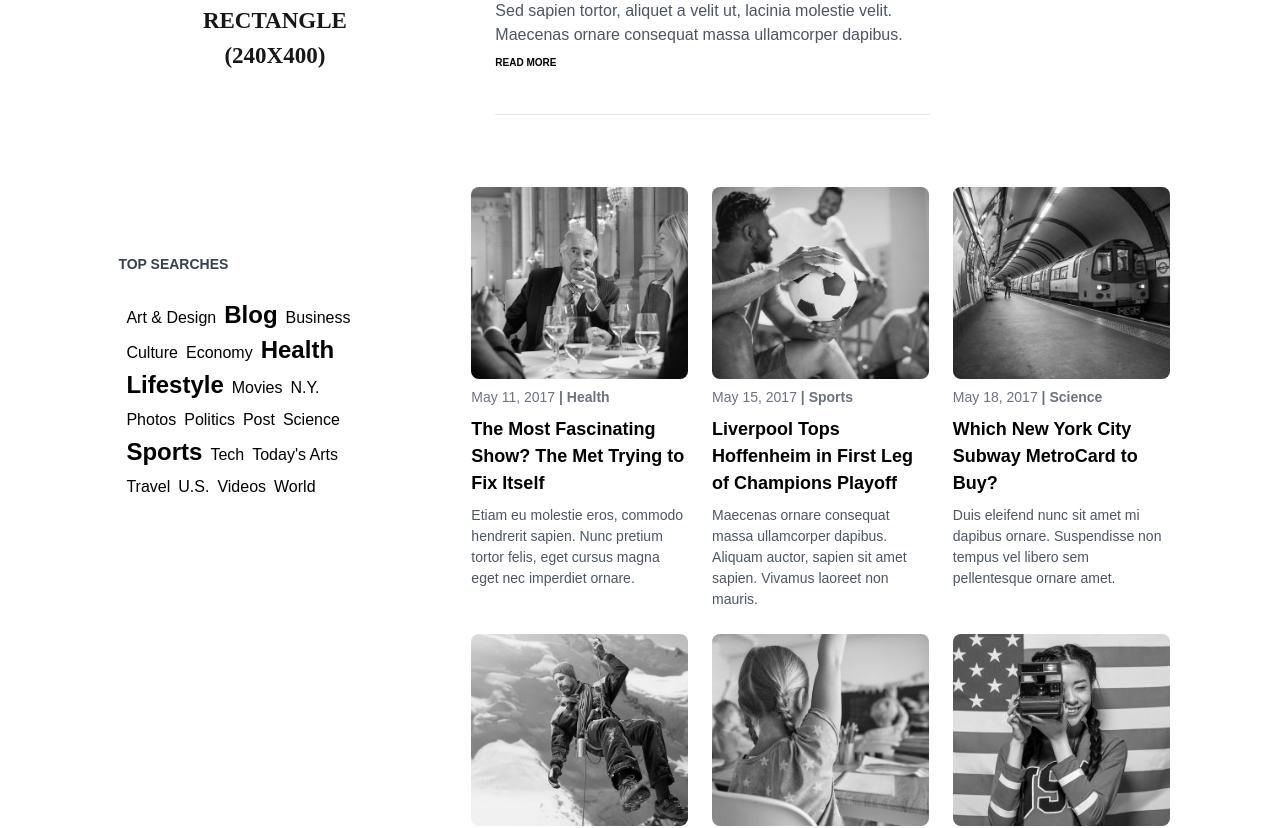
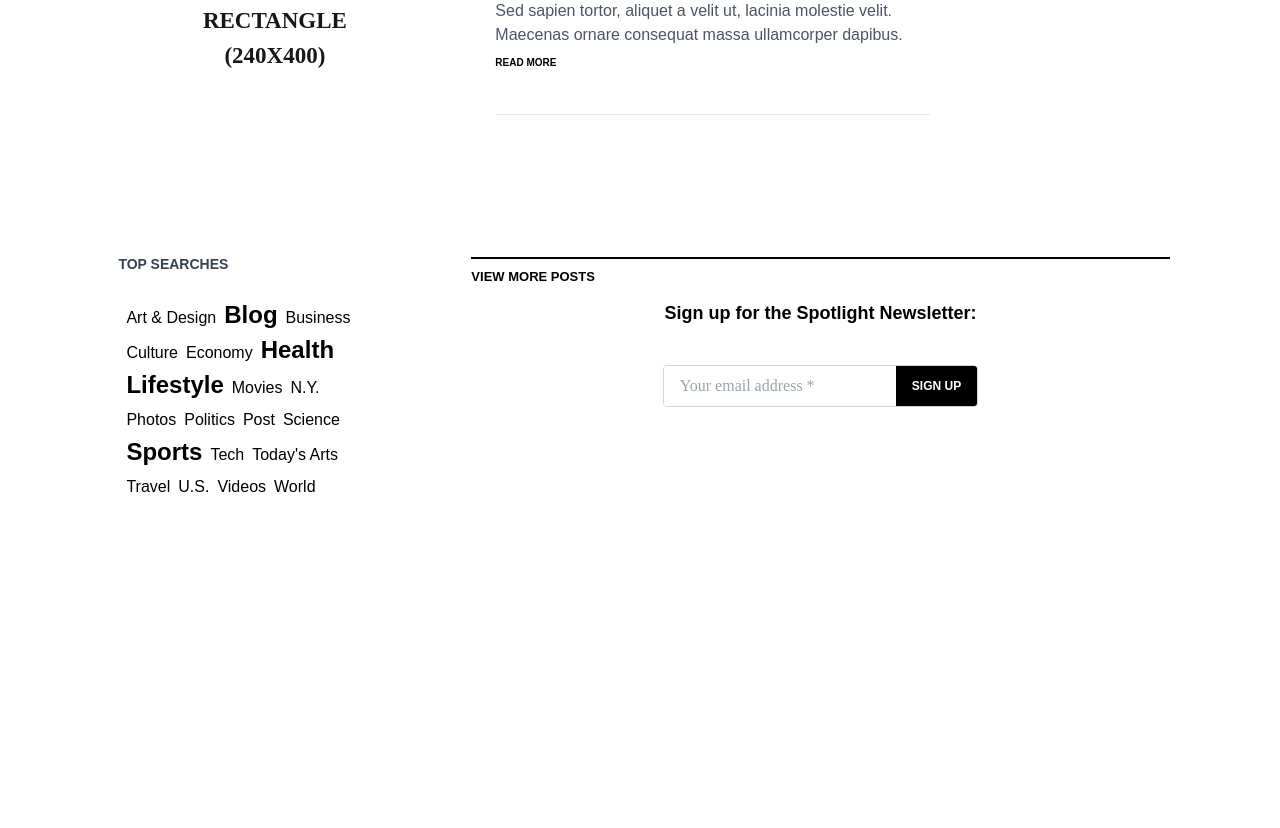
Before and after one commit to engruzairulhassan/newspaper-portfolio, a Next.js app: page /Home in a window 1280 px wide. Shown: the part 1140-1968 px from the top of the page. After the commit the page ends 1663 px from the top, so only its background shows below. Built offline with nearby package versions, Linux system fonts and the light colour scheme; a web font is replaced by a local one.

Commit message:
update some changing

```diff
--- a/src/components/FeaturedStories/page.jsx
+++ b/src/components/FeaturedStories/page.jsx
@@ -1,38 +1,45 @@
 import Image from "next/image";
-import { articles } from "../utils/const";
+import { allArticles } from "../utils/const";
 
-export default function FeaturedStories() {
+export default function FeaturedStories({activePage}) {
+  console.log("activePage ===>", activePage);
+    console.log("activePage in polictic ===>", activePage);
+
+    const imageSrcMap = {
+      politics: "/images/politics.jpg",
+      technology: "/images/technology.jpg",
+      sports: "/images/sports.jpg",
+      fashion: "/images/fashion.jpg",
+      food: "/images/food.jpg",
+      shortcodes: "/images/shortcodes.jpg",
+      postTypes: "/images/postTypes.jpg",
+    };
+
+    const activeCategories = [
+      "fashion",
+      "technology",
+      "politics",
+      "sports",
+      "food",
+      "shortcodes",
+      "postTypes",
+    ];
+
   return (
     <section className="max-w-6xl mx-auto py-12 px-4 text-black">
-      {/* <div
-        className="h-1 bg-black w-full"
-        style={{ border: "3px solid black" }}
-      ></div> */}
-      {/* <h2
-        className="text-2xl font-bold italic mb-6 text-left"
-        style={{ marginTop: "40px", fontFamily: "Playfair Display" }}
-      >
-        Featured Stories
-      </h2> */}
-      {/* <div className="mt-2 mb-8">
-        <hr className="border-t-2 border-[var(--primaryUpperNavbarLine)] border-b-0" />
-        <div style={{ height: "2px" }}></div>
-        <hr className="border-b border-[var(--primaryUpperNavbarLine)] border-t-0" />
-      </div> */}
 
-      <div
-        className="grid grid-cols-1 md:grid-cols-2 lg:grid-cols-3 gap-6"
-        // style={{ border: "1px solid black" }}
-      >
-        {articles.map((article, index) => (
+        {activeCategories.includes(activePage) && (
+          <div>
+            <div className="grid grid-cols-3 gap-4 mt-6">
+              {allArticles[activePage]?.map((article, index) => (
                 <div key={index} className="group text-left">
                   <div className="relative w-full h-48">
                     <Image
-                src={article.image}
-                alt={article.title}
-                layout="fill"
-                objectFit="cover"
-                className="rounded-lg"
+                      src={imageSrcMap[activePage]}
+                      alt={activePage}
+                      width={300}
+                      height={200}
+                      className="rounded-lg object-cover w-full h-full"
                     />
                   </div>
                   <p className="text-sm text-gray-500 mt-2">
@@ -42,10 +49,14 @@ export default function FeaturedStories() {
                   <h3 className="font-bold text-lg mt-2 cursor-pointer">
                     {article.title}
                   </h3>
-            <p className="text-gray-600 text-sm mt-2">{article.description}</p>
+                  <p className="text-gray-600 text-sm mt-2">
+                    {article.description}
+                  </p>
                 </div>
               ))}
             </div>
+          </div>
+        )}
 
       <hr
         className="border-t-2  border-[var(--primaryLowerNavbarLine)] border-b-0"
```
Lines whose indentation alone changed are shown as unchanged.
